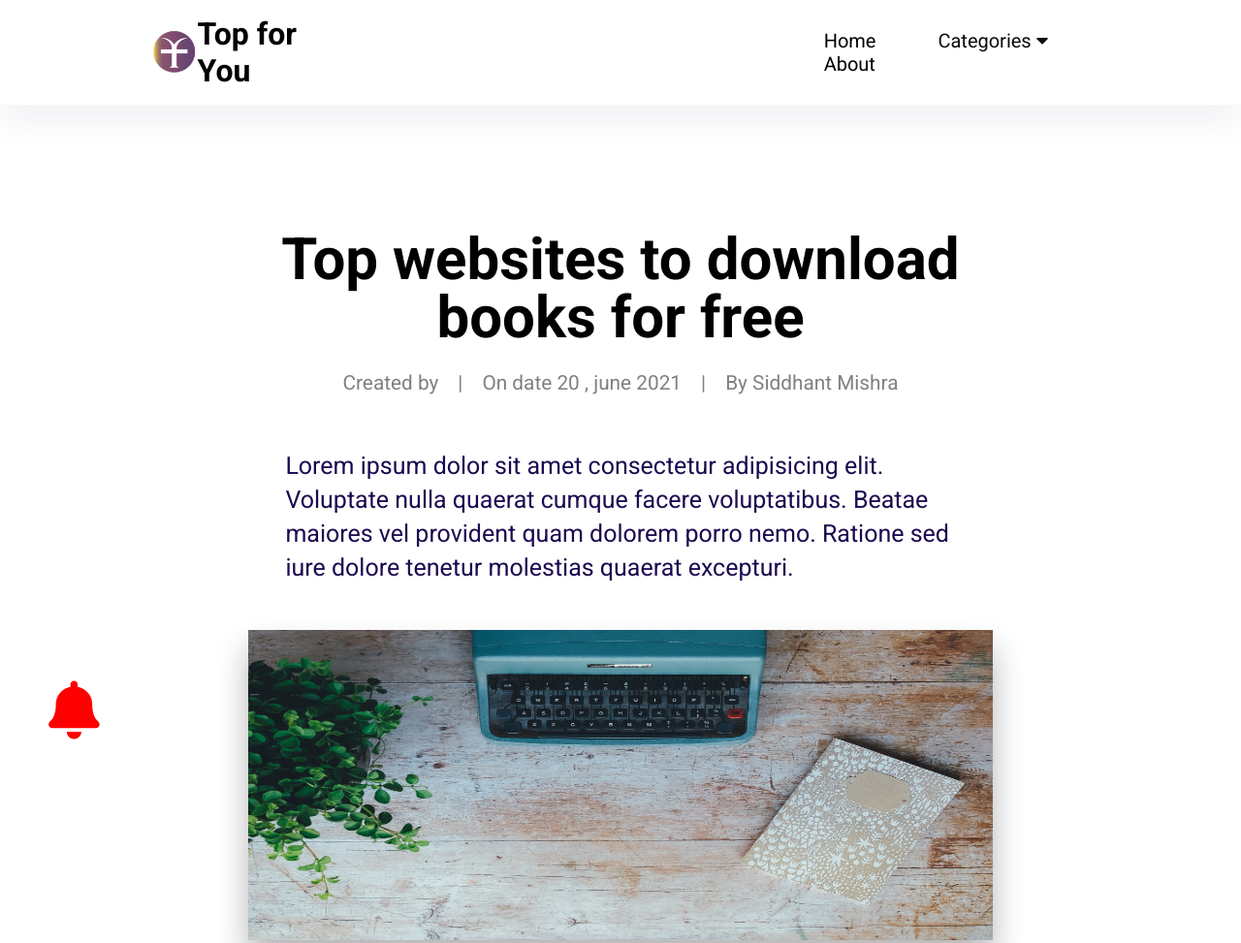
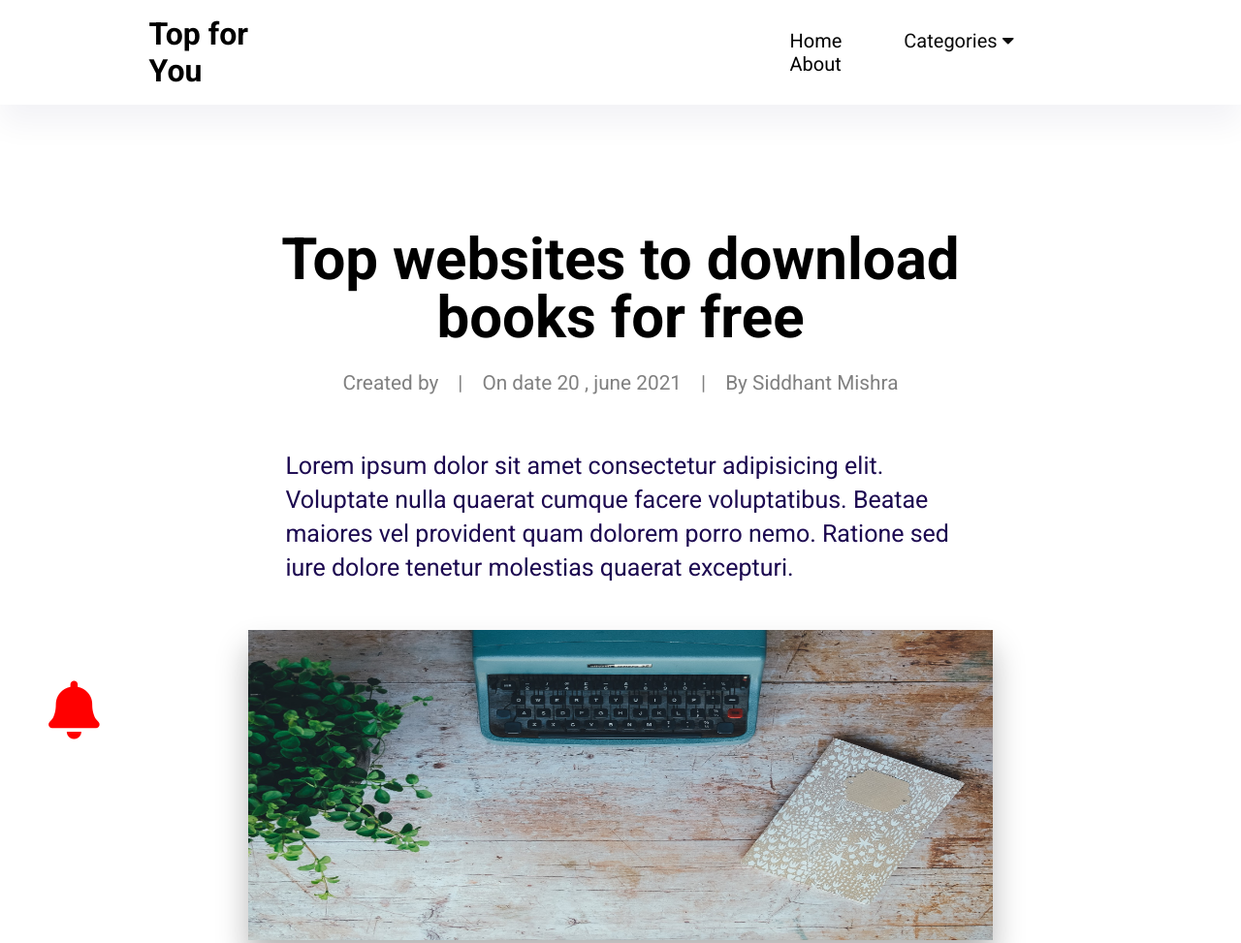
Before and after one commit to Siddhantmi/Top-for-you, a plain HTML site: page index.html in a window 1280 px wide. Shown: the top 973 px of the page at 97% size. Drawn offline with nearby package versions, Linux system fonts and the light colour scheme; some packages are replaced by stand-ins of ours; a script that the page names is missing; a web font is replaced by a local one.

Commit message:
commented img

```diff
--- a/index.html
+++ b/index.html
@@ -47,7 +47,7 @@
     <!-- header -->
     <div class="parent">
       <header class="conatiner">
-        <img src="images/Untitled-2.png" alt="" width="50px" height="50px" />
+        <!-- <img src="images/Untitled-2.png" alt="" width="50px" height="50px" /> -->
         <h1 class="title">Top for You</h1>
         <nav>
           <ul class="navLinks">
```
